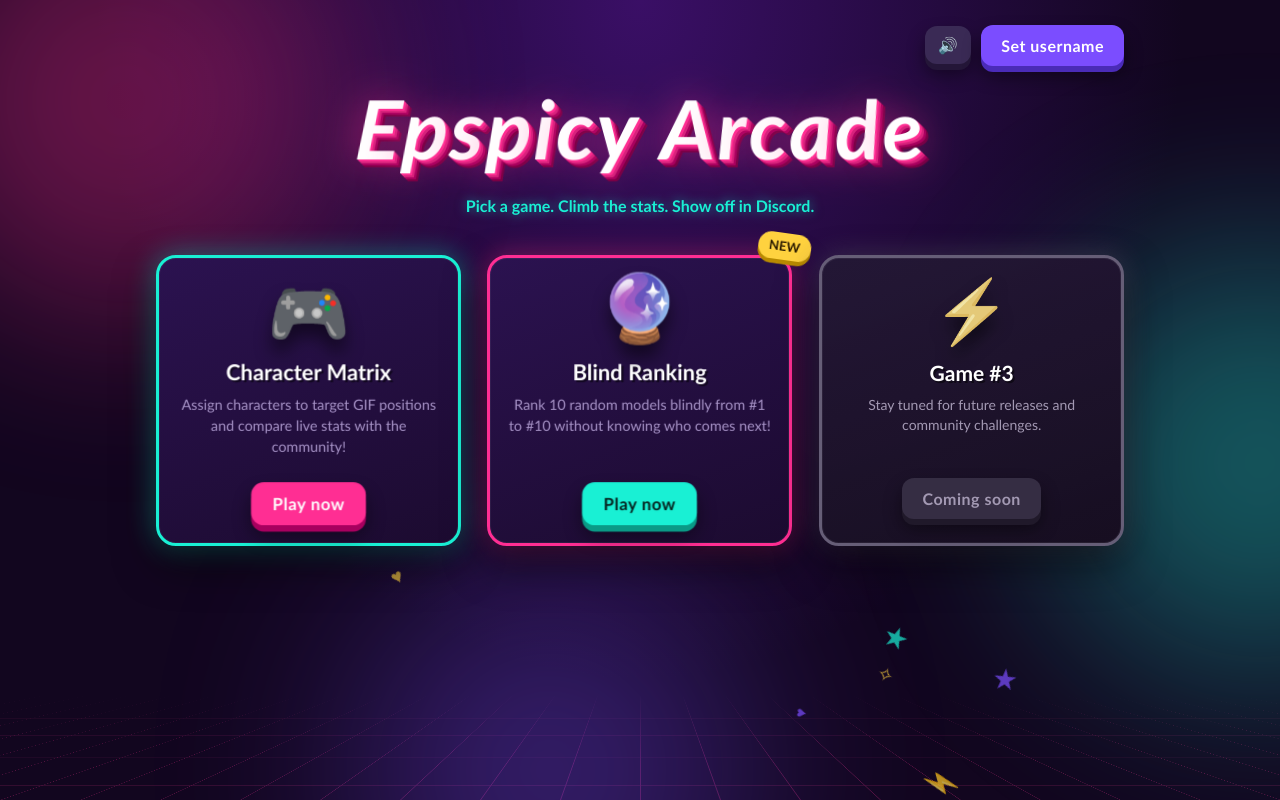
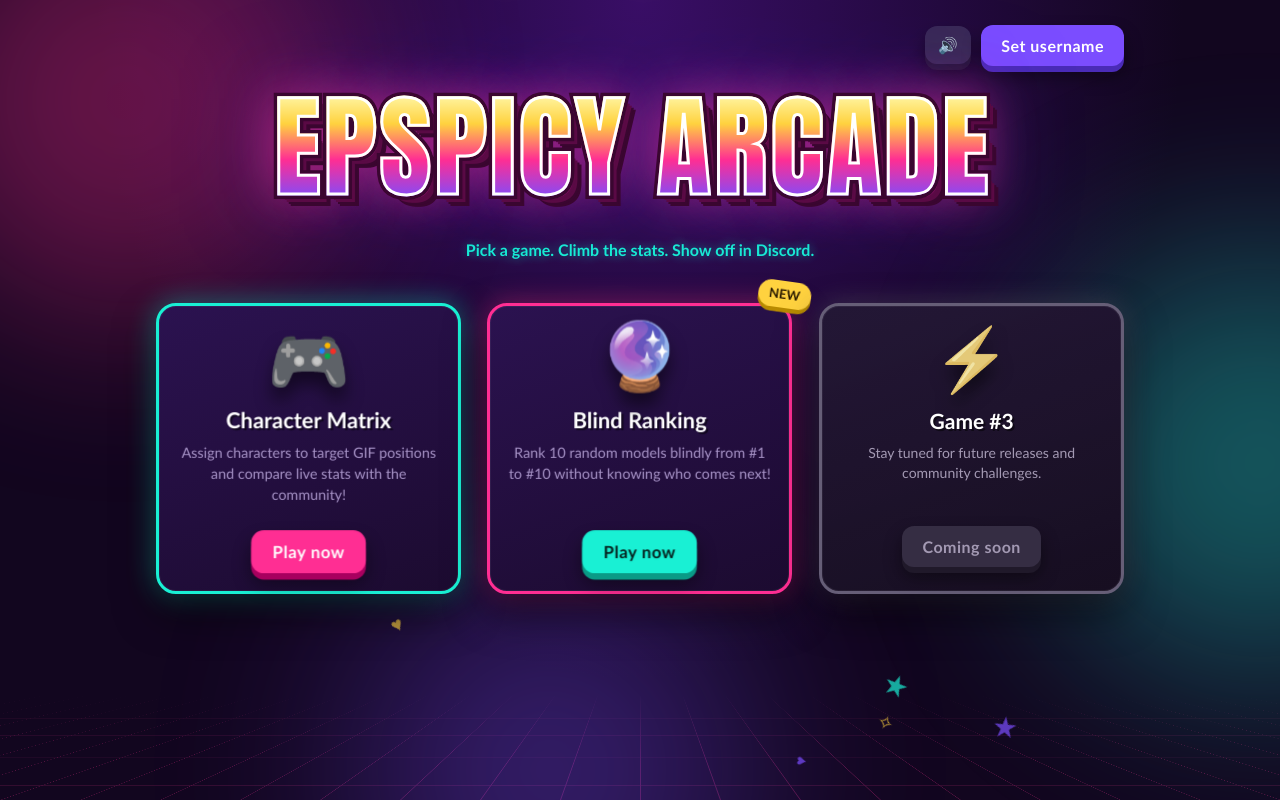
Before and after one commit to Epspicy/Goon-games, a plain HTML site: page index.html in a window 1280 px wide. Drawn offline with Linux system fonts and the light colour scheme.

Commit message:
Update index.html

```diff
--- a/index.html
+++ b/index.html
@@ -61,17 +61,25 @@ body{
 .logout-btn{background:var(--pink);color:#fff;border:0;border-radius:50%;width:24px;height:24px;font-weight:900;cursor:pointer;line-height:1}
 .logout-btn:hover{filter:brightness(1.2)}
 
-/* Title */
-.hero{text-align:center;margin:22px 0 40px;perspective:700px}
+/* Title: static, bold, layered 3D */
+.hero{text-align:center;margin:26px 0 44px}
 .title{
-  display:inline-block;margin:0;font-size:clamp(38px,9vw,84px);font-weight:900;font-style:italic;letter-spacing:2px;line-height:1;
-  color:#fff;transform:rotateX(14deg) rotateY(-6deg);animation:floaty 4s ease-in-out infinite;
-  text-shadow:1px 1px 0 var(--pink),2px 2px 0 var(--pink),3px 3px 0 #d6247c,4px 4px 0 #d6247c,5px 5px 0 #a8005f,6px 6px 0 #a8005f,7px 7px 0 #7a0046,8px 8px 0 #7a0046,0 0 40px rgba(255,46,147,.75);
+  position:relative;display:inline-block;margin:0;padding:0 14px 14px 0;
+  font-family:Impact,"Arial Black","Segoe UI Black",sans-serif;font-weight:900;text-transform:uppercase;
+  font-size:clamp(46px,11vw,112px);line-height:.95;letter-spacing:3px;
 }
-.title span{display:inline-block;transition:transform .2s}
-.title span:hover{transform:translateY(-12px) rotate(-6deg) scale(1.15);color:var(--yellow)}
-@keyframes floaty{50%{transform:rotateX(10deg) rotateY(6deg) translateY(-8px)}}
-.sub{margin:22px 0 0;color:var(--cyan);font-weight:700;font-size:16px;text-shadow:0 0 12px rgba(25,240,212,.6)}
+.title::before{
+  content:attr(data-text);position:absolute;left:0;top:0;padding:0 14px 14px 0;z-index:0;color:#5a0a45;
+  -webkit-text-stroke:10px #3a0630;
+  text-shadow:2px 2px 0 #7a0e5c,4px 4px 0 #7a0e5c,6px 6px 0 #5a0a45,8px 8px 0 #5a0a45,10px 10px 0 #3a0630,12px 12px 0 #3a0630,0 0 50px rgba(255,46,147,.8),0 0 90px rgba(123,77,255,.5);
+}
+.title .face{
+  position:relative;z-index:1;display:block;
+  background:linear-gradient(180deg,#fff7a8 0%,var(--yellow) 28%,var(--pink) 62%,var(--violet) 100%);
+  -webkit-background-clip:text;background-clip:text;color:transparent;-webkit-text-fill-color:transparent;
+  -webkit-text-stroke:3px #fff;paint-order:stroke fill;
+}
+.sub{margin:26px 0 0;color:var(--cyan);font-weight:700;font-size:16px;text-shadow:0 0 12px rgba(25,240,212,.6)}
 
 /* Cards */
 .games{display:grid;grid-template-columns:repeat(auto-fit,minmax(260px,1fr));gap:26px}
@@ -116,7 +124,7 @@ body{
   padding:12px 22px;border-radius:30px;box-shadow:0 6px 0 #0a9a86;transition:transform .35s cubic-bezier(.3,1.6,.5,1);z-index:2000}
 .toast.show{transform:translate(-50%,0)}
 
-@media (max-width:600px){.title{transform:none;animation:none}.top-bar{justify-content:center}}
+@media (max-width:600px){.top-bar{justify-content:center}}
 @media (prefers-reduced-motion:reduce){*,*::before,*::after{animation:none!important;transition:none!important}}
 </style>
 <script src="./js/config.js"></script>
@@ -132,7 +140,7 @@ body{
   </div>
 
   <header class="hero">
-    <h1 class="title" id="title">Epspicy Arcade</h1>
+    <h1 class="title" data-text="Epspicy Arcade"><span class="face">Epspicy Arcade</span></h1>
     <p class="sub">Pick a game. Climb the stats. Show off in Discord.</p>
   </header>
 
@@ -194,14 +202,13 @@ function tone(f, d, type, vol, to, delay) {
     o.type = type || 'square';
     o.frequency.setValueAtTime(f, t);
     if (to) o.frequency.exponentialRampToValueAtTime(to, t + d);
-    g.gain.setValueAtTime(vol || 0.05, t);
+    g.gain.setValueAtTime((vol || 0.05) * 0.45, t);
     g.gain.exponentialRampToValueAtTime(0.0001, t + d);
     o.connect(g).connect(ctx.destination);
     o.start(t); o.stop(t + d);
   } catch (e) {}
 }
 const sfx = {
-  hover: () => tone(520, .07, 'square', .025, 900),
   click: () => tone(300, .12, 'square', .06, 120),
   play:  () => [523, 659, 784, 1047].forEach((f, i) => tone(f, .12, 'square', .05, null, i * .07)),
   ok:    () => [659, 880].forEach((f, i) => tone(f, .14, 'triangle', .08, null, i * .09)),
@@ -218,11 +225,7 @@ muteBtn.onclick = () => {
 };
 paintMute();
 
-/* ---------- Title letters + sparks ---------- */
-const title = document.getElementById('title');
-title.innerHTML = [...title.textContent].map(c => c === ' ' ? ' ' : '<span>' + c + '</span>').join('');
-title.querySelectorAll('span').forEach(s => s.addEventListener('mouseenter', () => tone(600 + Math.random() * 500, .08, 'triangle', .04)));
-
+/* ---------- Sparks ---------- */
 ['✦', '♥', '⚡', '★', '✧'].forEach((ch, k) => {
   for (let i = 0; i < 3; i++) {
     const s = document.createElement('div');
@@ -247,11 +250,10 @@ document.querySelectorAll('.card').forEach(card => {
     card.style.setProperty('--gx', (x * 100) + '%');
     card.style.setProperty('--gy', (y * 100) + '%');
   });
-  card.addEventListener('pointerenter', e => { if (e.pointerType !== 'touch') sfx.hover(); });
   card.addEventListener('pointerleave', () => { card.style.setProperty('--rx', '0deg'); card.style.setProperty('--ry', '0deg'); });
 });
 document.querySelectorAll('a.btn').forEach(a => a.addEventListener('click', () => sfx.play()));
-document.querySelectorAll('.btn.grey:not(.mute)').forEach(b => b.addEventListener('click', () => tone(150, .15, 'sawtooth', .04)));
+document.querySelectorAll('.btn.grey:not(.mute)').forEach(b => b.addEventListener('click', () => tone(220, .08, 'triangle', .04, 160)));
 
 /* ---------- Username (same localStorage key as the games) ---------- */
 const authBox = document.getElementById('discordAuth');
@@ -283,7 +285,7 @@ function openModal() { modal.style.display = 'flex'; input.value = ''; setTimeou
 function closeModal() { modal.style.display = 'none'; }
 function saveCustomUsername() {
   const clean = input.value.trim().replace(/[<>]/g, '');
-  if (!clean) { tone(150, .15, 'sawtooth', .05); input.focus(); return; }
+  if (!clean) { tone(220, .08, 'triangle', .04, 160); input.focus(); return; }
   const userData = {
     id: 'player_' + Date.now(),
     username: clean,
```
